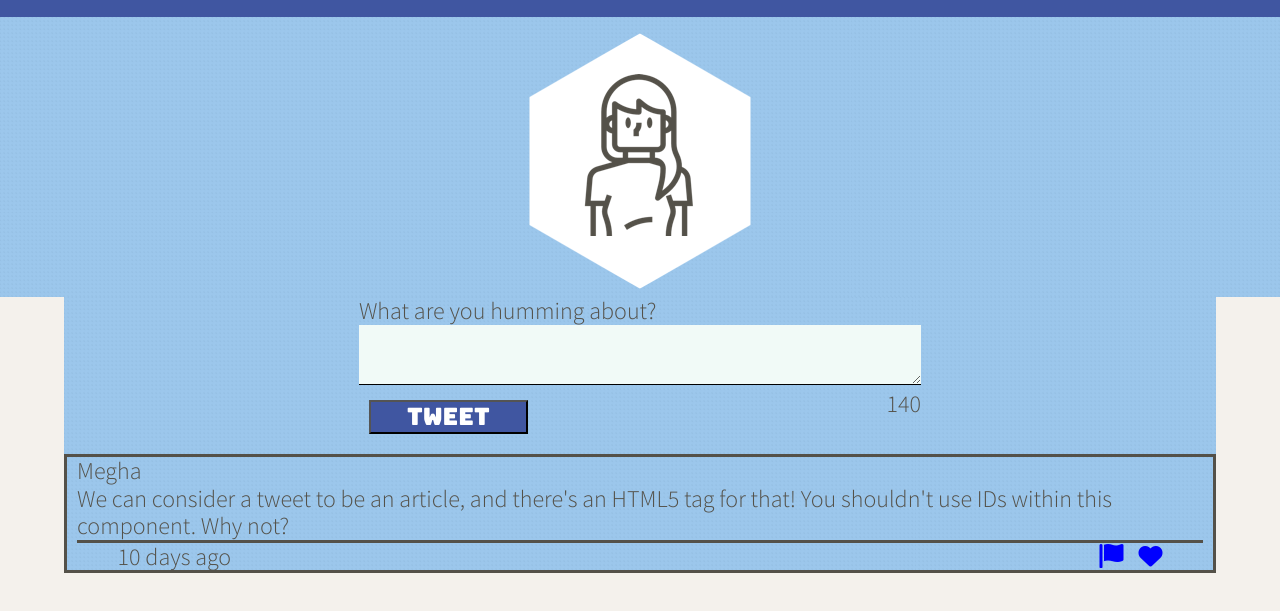
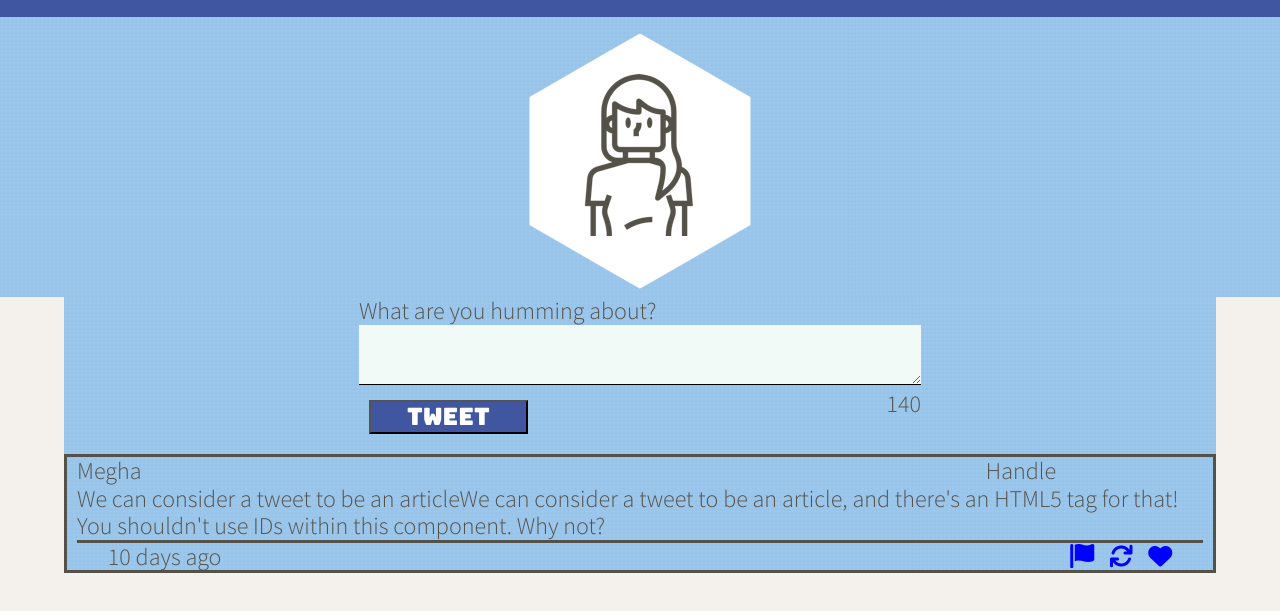
Before and after one commit to bhalemegha/tweeterApp, a website: page public/index.html in a window 1280 px wide. Shown: the part 103-714 px from the top of the page. Drawn offline with nearby package versions, Linux system fonts and the light colour scheme.

Commit message:
Add tweet handle in tweet container

```diff
--- a/public/scripts/client.js
+++ b/public/scripts/client.js
@@ -3,3 +3,6 @@
  * jQuery is already loaded
  * Reminder: Use (and do all your DOM work in) jQuery's document ready function
  */
+const createTweetElement = function() {
+
+}
--- a/public/scripts/tweet-add.js
+++ b/public/scripts/tweet-add.js
@@ -1,15 +1,24 @@
 $(document).ready(function () {
   const tweetContainer = document.querySelector('#tweet-container');
-  const textVal = "We can consider a tweet to be an article, and there's an HTML5 tag for that! You shouldn't use IDs within this component. Why not?"
+  const textVal = "We can consider a tweet to be an articleWe can consider a tweet to be an article, and there's an HTML5 tag for that! You shouldn't use IDs within this component. Why not?"
   const $container = $('<div>', {
     'class': 'tweet-txt',
     'style' : 'border-style: solid;'
   }).appendTo(tweetContainer);
 
+  const $tweetHandle = $('<div>', {
+    'class': 'usertweetDiv'
+  }).appendTo($container);
+
   $('<div>', {
-    'class': 'usertweetDiv',
-    'html': 'Megha'
-  }).appendTo($container);
+    'class': 'dateDiv',
+    'html': "Megha"
+  }).appendTo($tweetHandle);
+
+  $('<div>', {
+    'html': "Handle"
+  }).appendTo($tweetHandle);
+
 
   $('<article>', {
     'html': textVal
@@ -25,7 +34,7 @@ $(document).ready(function () {
   }).appendTo($iconsDivMain);
 
   $('<div>', {
-    'html': '<i class="fas fa-flag"></i><i class="fas fa-heart"></i>'
+    'html': '<i class="fas fa-flag"></i><i class="fa fa-refresh" aria-hidden="true"></i><i class="fas fa-heart"></i>'
   }).appendTo($iconsDivMain);
 
   // const $usrDiv = $('<div>').text("Megha");;
--- a/public/styles/tweet-log.css
+++ b/public/styles/tweet-log.css
@@ -59,3 +59,12 @@ section article{
 .fa-heart:hover{
   color:yellow;
 }
+
+.fa-refresh{
+  color:blue;
+  padding-right: 15px;
+}
+
+.fa-refresh:hover{
+  color:yellow;
+}
--- a/server/data-files/initial-tweets.json
+++ b/server/data-files/initial-tweets.json
@@ -8,7 +8,7 @@
     "content": {
       "text": "If I have seen further it is by standing on the shoulders of giants"
     },
-    "created_at": 1637010908391
+    "created_at": 1637010991674
   },
   {
     "user": {
@@ -19,6 +19,6 @@
     "content": {
       "text": "Je pense , donc je suis"
     },
-    "created_at": 1637097308391
+    "created_at": 1637097391674
   }
 ]
```
